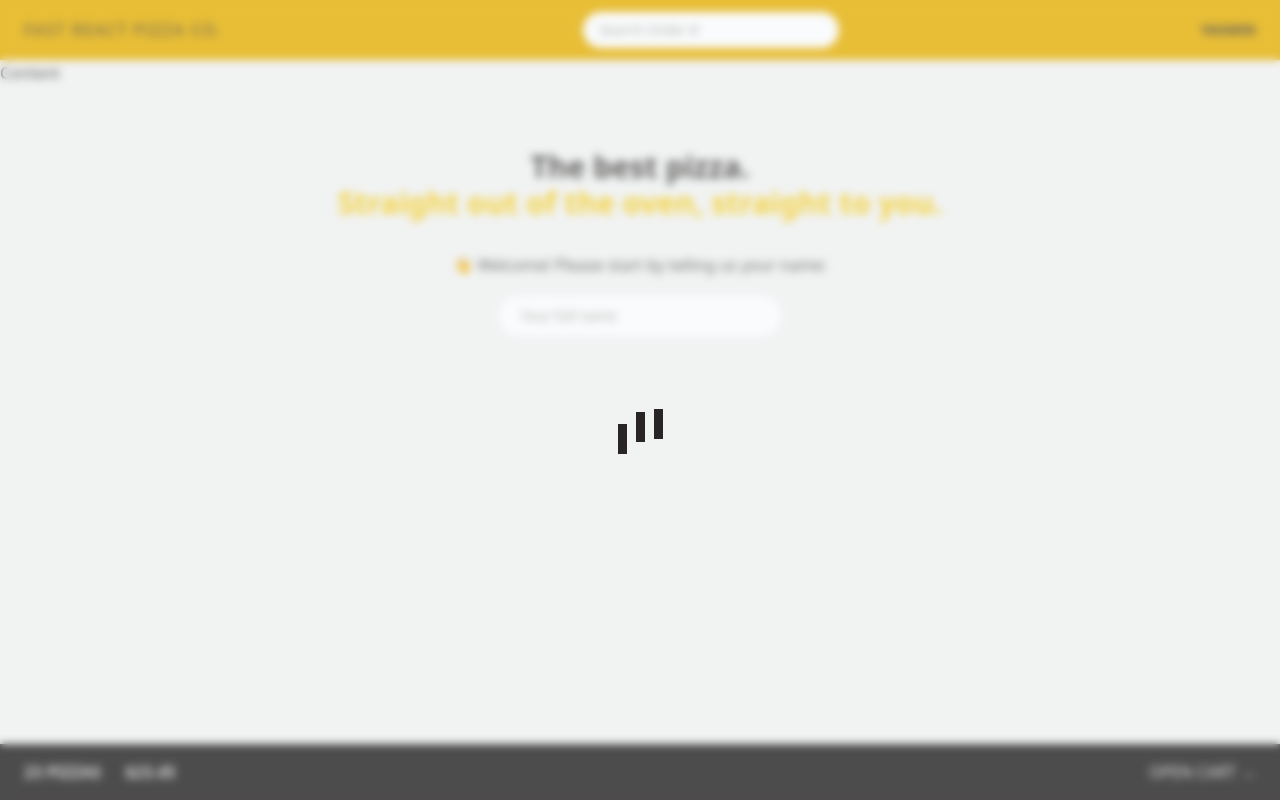
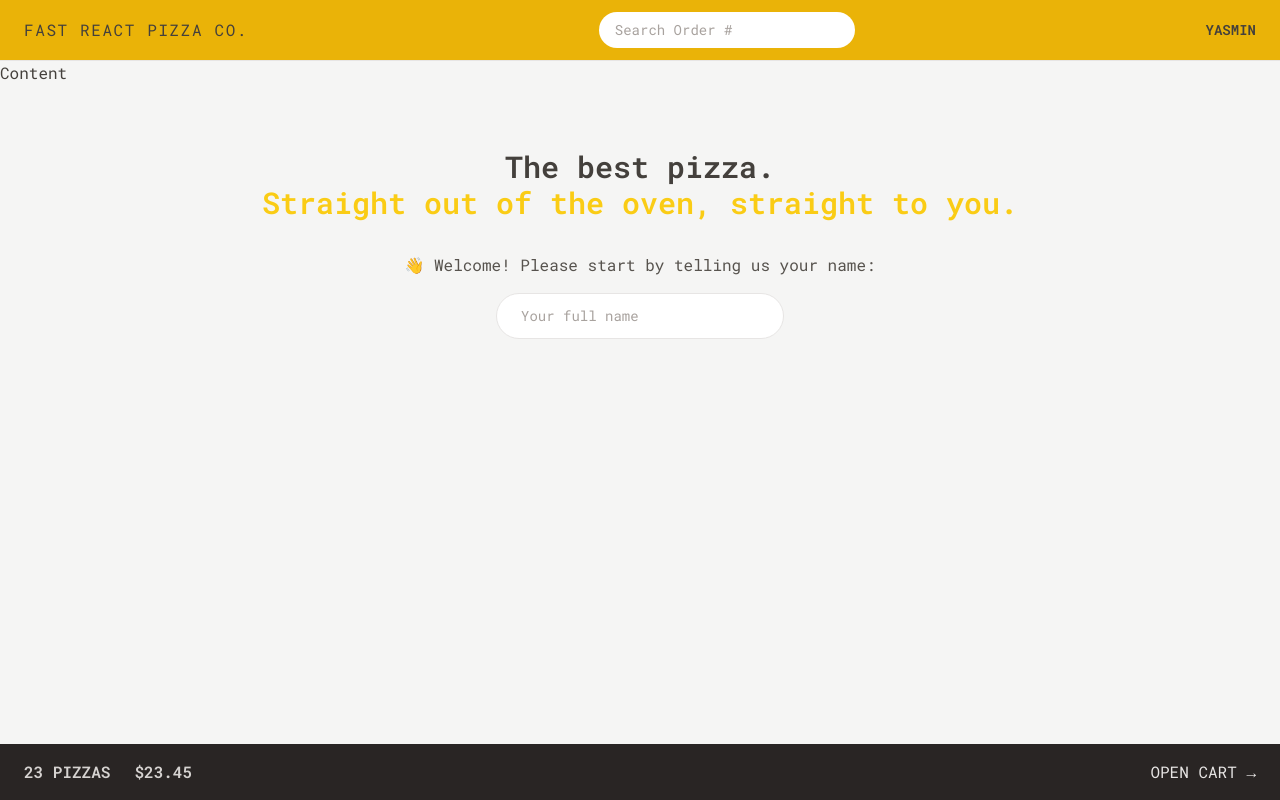
Before and after one commit to YasminMuntaserN/fast-react-pizza, a React (Vite) app: page / in a window 1280 px wide. Built offline with nearby package versions, Linux system fonts and the light colour scheme.

Commit message:
Styling the Cart

```diff
--- a/index.html
+++ b/index.html
@@ -4,6 +4,13 @@
     <meta charset="UTF-8" />
     <link rel="icon" type="image/svg+xml" href="/vite.svg" />
     <meta name="viewport" content="width=device-width, initial-scale=1.0" />
+
+    <link rel="preconnect" href="https://fonts.googleapis.com" />
+    <link rel="preconnect" href="https://fonts.gstatic.com" crossorigin />
+    <link
+      href="https://fonts.googleapis.com/css2?family=Roboto+Mono:wght@300;400;500;600;700&display=swap"
+      rel="stylesheet"
+    />
     <title>Vite + React</title>
   </head>
   <body class="bg-stone-100 text-stone-700">
--- a/src/features/menu/Menu.jsx
+++ b/src/features/menu/Menu.jsx
@@ -6,7 +6,7 @@ function Menu() {
   const menu =useLoaderData();
 
   return(
-  <ul>
+  <ul className="divide-y divide-stone-200 px-2 ">
      { menu.map(pizza => <MenuItem pizza={pizza} key={pizza.id} />) }
   </ul>
   );
--- a/src/features/menu/MenuItem.jsx
+++ b/src/features/menu/MenuItem.jsx
@@ -1,16 +1,18 @@
+import Button from "../ui/Button";
 import { formatCurrency } from "../utilts/helpers";
 
 function MenuItem({ pizza }) {
   const {  name, unitPrice, ingredients, soldOut, imageUrl } = pizza;
 
   return (
-    <li>
-      <img src={imageUrl} alt={name} />
-      <div>
-        <p>{name}</p>
-        <p>{ingredients.join(', ')}</p>
-        <div>
-          {!soldOut ? <p>{formatCurrency(unitPrice)}</p> : <p>Sold out</p>}
+    <li className="flex gap-4 py-2">
+      <img src={imageUrl} alt={name} className={`h-24 ${soldOut ?'opacity-70 grayscale' : ''}`}/>
+      <div className="flex flex-col grow pt-0.5">
+        <p className="font-medium">{name}</p>
+        <p className="font-sm italic text-stone-500 capitalize">{ingredients.join(', ')}</p>
+        <div className="mt-auto flex  items-center justify-between">
+          {!soldOut ? <p className="text-sm">{formatCurrency(unitPrice)}</p> : <p className="text-sm uppercase text-stone-500" >Sold out</p>}
+          <Button type="small">Add to cart</Button>
         </div>
       </div>
     </li>
--- a/src/features/order/CreateOrder.jsx
+++ b/src/features/order/CreateOrder.jsx
@@ -87,7 +87,7 @@ function CreateOrder() {
         <div>
           <input  type="hidden" name="cart"
           value={JSON.stringify(cart)}/>
-          <Button disabled={isSubmitting} >
+          <Button disabled={isSubmitting}  type="primary" >
             {isSubmitting ? "placing order ... " :"Order now ... "}
           </Button>
         </div>
--- a/src/features/ui/AppLayout.jsx
+++ b/src/features/ui/AppLayout.jsx
@@ -6,11 +6,9 @@ import Loader from "./Loader";
 function AppLayout() {
   const navigation = useNavigation();
   const isLoading =navigation.state ==="isLoading";
-  console.log(isLoading);
   return (
     <div className ="grid grid-rows-[auto_1fr_auto] h-screen ">
-      {/* {isLoading && <Loader/>} */}
-      {true && <Loader/>}
+      {isLoading && <Loader/>}
 
       <Header />
       <div className="overflow-scroll">
--- a/src/features/ui/Header.jsx
+++ b/src/features/ui/Header.jsx
@@ -4,7 +4,7 @@ import UserName from "../user/UserName"
 
 function Header() {
   return (
-    <header className="flex items-center justify-between bg-yellow-500 px-4 py-3 uppercase border-b border-stone-200 sm:px-6">
+    <header className="flex items-center justify-between bg-yellow-500 px-4 py-3 uppercase border-b border-stone-200 sm:px-6 sans">
       <Link to="/" className="tracking-widest">Fast React Pizza Co.</Link>
       <SearchOrder/>
       <UserName/>
--- a/src/features/user/CreateUser.jsx
+++ b/src/features/user/CreateUser.jsx
@@ -22,7 +22,7 @@ function CreateUser() {
 
       {username !== '' && (
         <div>
-          <Button>Start ordering</Button>
+          <Button type="primary">Start ordering</Button>
         </div>
       )}
     </form>
--- a/tailwind.config.js
+++ b/tailwind.config.js
@@ -2,6 +2,9 @@
 export default {
   content: ["./index.html", "./src/**/*.{js,ts,jsx,tsx}"],
   theme: {
+    fontFamily:{
+      sans: "Roboto Mono , monospace"
+    },
     extend: {},
   },
   plugins: [],
```
